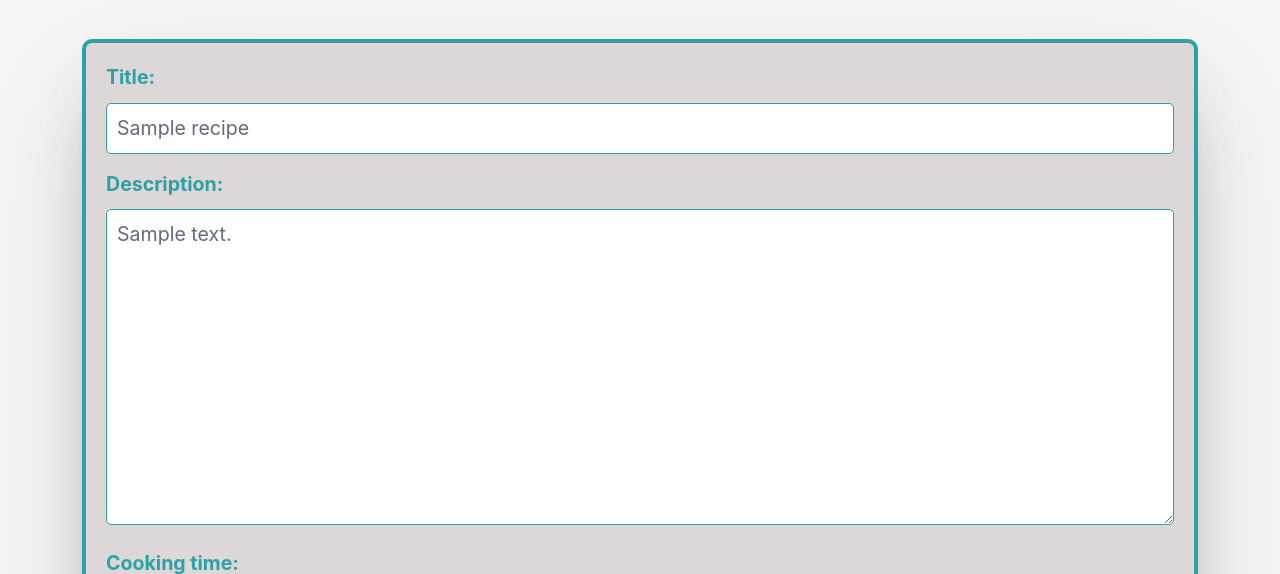
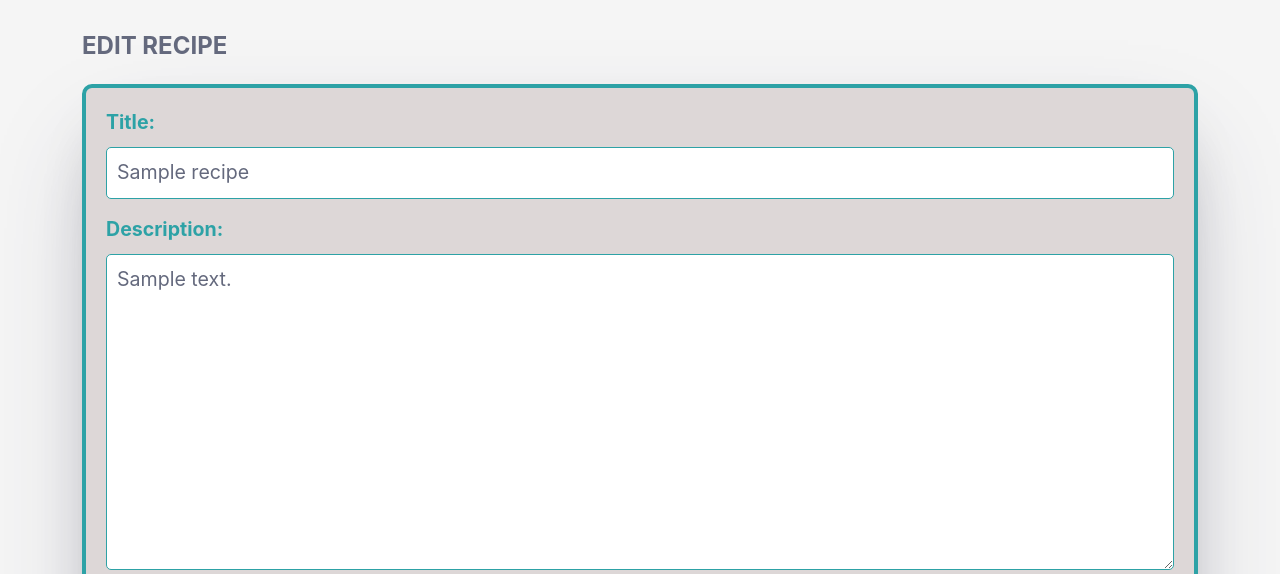
Before and after one commit to cafalchio/recipes-book, a Django app: page /recipes/edit/1/ in a window 1280 px wide. Shown: the part 54-628 px from the top of the page. Run offline with Django 3.2, Linux system fonts and the light colour scheme; a user stored in the database is signed in; tables that the repository leaves empty hold one stand-in row (values such as "Sample post"); some libraries are stand-ins or nearby versions.

Commit message:
change styles

```diff
--- a/recipes/views.py
+++ b/recipes/views.py
@@ -12,25 +12,22 @@
     recipes = Recipe.objects.filter(is_public=True)
     return render(request, 'recipes/recipes.html', {'recipes': recipes})
 
-def public_recipe(request, recipe_id):
-    """Render selected public recipe detailed view page"""
-    recipe = get_object_or_404(Recipe, pk=recipe_id, is_public=True)
-    context = {
-        'recipe': recipe,
-    }
-    return render(request, 'recipes/recipe.html', context)
+def get_my_recipe(request, recipe_id):
+    """Render selected recipe detailed view page"""
+    recipe = get_object_or_404(Recipe, pk=recipe_id)
+    if recipe.is_public or request.user == recipe.user:
+        context = {
+            'recipe': recipe,
+        }
+        return render(request, 'recipes/recipe.html', context)
+    else:
+        return HttpResponseForbidden()
 
 @login_required
 def get_my_recipes(request):
     """List all recipes for the authenticated user"""
     recipes = Recipe.objects.filter(user=request.user)
     return render(request, 'recipes/recipes.html', {'recipes': recipes})
-
-@login_required
-def get_my_recipe(request, recipe_id):
-    """Render detailed view for a specific recipe of the authenticated user"""
-    recipe = get_object_or_404(Recipe, user=request.user, id=recipe_id)
-    return render(request, 'recipes/recipe.html', {'recipe': recipe})
 
 @login_required
 def add_recipe(request):
--- a/recipesbook/urls.py
+++ b/recipesbook/urls.py
@@ -27,7 +27,6 @@
     path('my_recipes/', recipe_views.get_my_recipes, name='my_recipes'),
     path('recipes/recipe/<int:recipe_id>/', recipe_views.get_my_recipe, name='recipe_detail'),
     path('recipes/delete/<int:recipe_id>/', recipe_views.delete_recipe, name='delete_recipe'),
-    path('public_recipe/<int:recipe_id>/', recipe_views.public_recipe, name='public_recipe'),
     path('recipes/add/', recipe_views.add_recipe, name='add_recipe'),
     path('recipes/edit/<int:recipe_id>/', recipe_views.edit_recipe, name='edit_recipe'),
 ]
--- a/static/css/style.css
+++ b/static/css/style.css
@@ -126,6 +126,8 @@
 
 /* ------------- FORMS ------------- */
 .form-title {
+  margin-top: 2rem;
+  margin-bottom: -1rem;
   color: var(--text-subtle);
   font-size: 1.5rem;
   font-weight: 700;
--- a/templates/recipes/add_recipe.html
+++ b/templates/recipes/add_recipe.html
@@ -1,11 +1,9 @@
 {% extends 'base.html' %} {% block content %}
 <div class="container">
   <h3 class="form-title">ADD RECIPE</h3>
-  <form method="POST" class="recipe-page m-8" >
+  <form method="POST" class="recipe-page m-8">
     {% csrf_token %} {{ form.as_p }}
     <button type="submit" class="btn btn-success">Add recipe</button>
   </form>
-
-
 </div>
 {% endblock %}
--- a/templates/recipes/edit_recipe.html
+++ b/templates/recipes/edit_recipe.html
@@ -1,5 +1,6 @@
 {% extends 'base.html' %} {% block content %}
 <div class="container">
+  <h3 class="form-title">EDIT RECIPE</h3>
   <form method="POST" class="recipe-page m-8">
     {% csrf_token %} {{ form.as_p }}
     <button type="submit" class="btn btn-success">Save changes</button>
```
Also changed, not shown: templates/recipes/recipe.html (+20 -10 lines), templates/recipes/recipes.html (+6 -5 lines).
